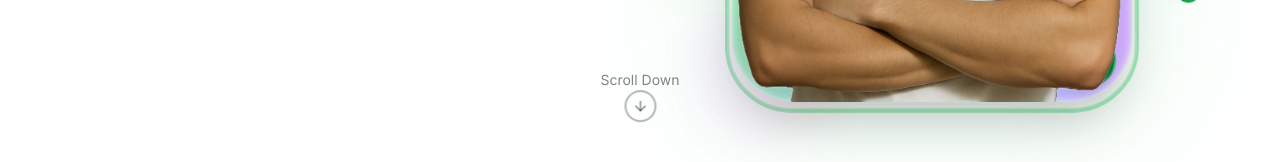
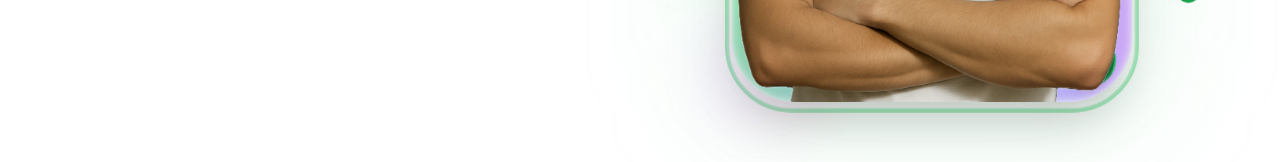
Before and after one commit to nihalraza369/My-Portfolio, a React (Vite) app: page / in a window 1280 px wide. Shown: the part 638-800 px from the top of the page. Built offline with nearby package versions, Linux system fonts and the light colour scheme.

Commit message:
my-portfolio

```diff
--- a/src/components/Hero.jsx
+++ b/src/components/Hero.jsx
@@ -308,17 +308,7 @@ const Hero = () => {
       </div>
 
       {/* Scroll down indicator */}
-      <motion.div
-        className="scroll-down"
-        initial={{ opacity: 0 }}
-        animate={{ opacity: 1 }}
-        transition={{ delay: 1, duration: 0.5 }}
-      >
-        <span className="text-sm text-foreground/50 mb-2">Scroll Down</span>
-        <div className="scroll-down-arrow">
-          <ArrowDown size={16} className="text-foreground/50" />
-        </div>
-      </motion.div>
+
     </div>
   );
 };
```
